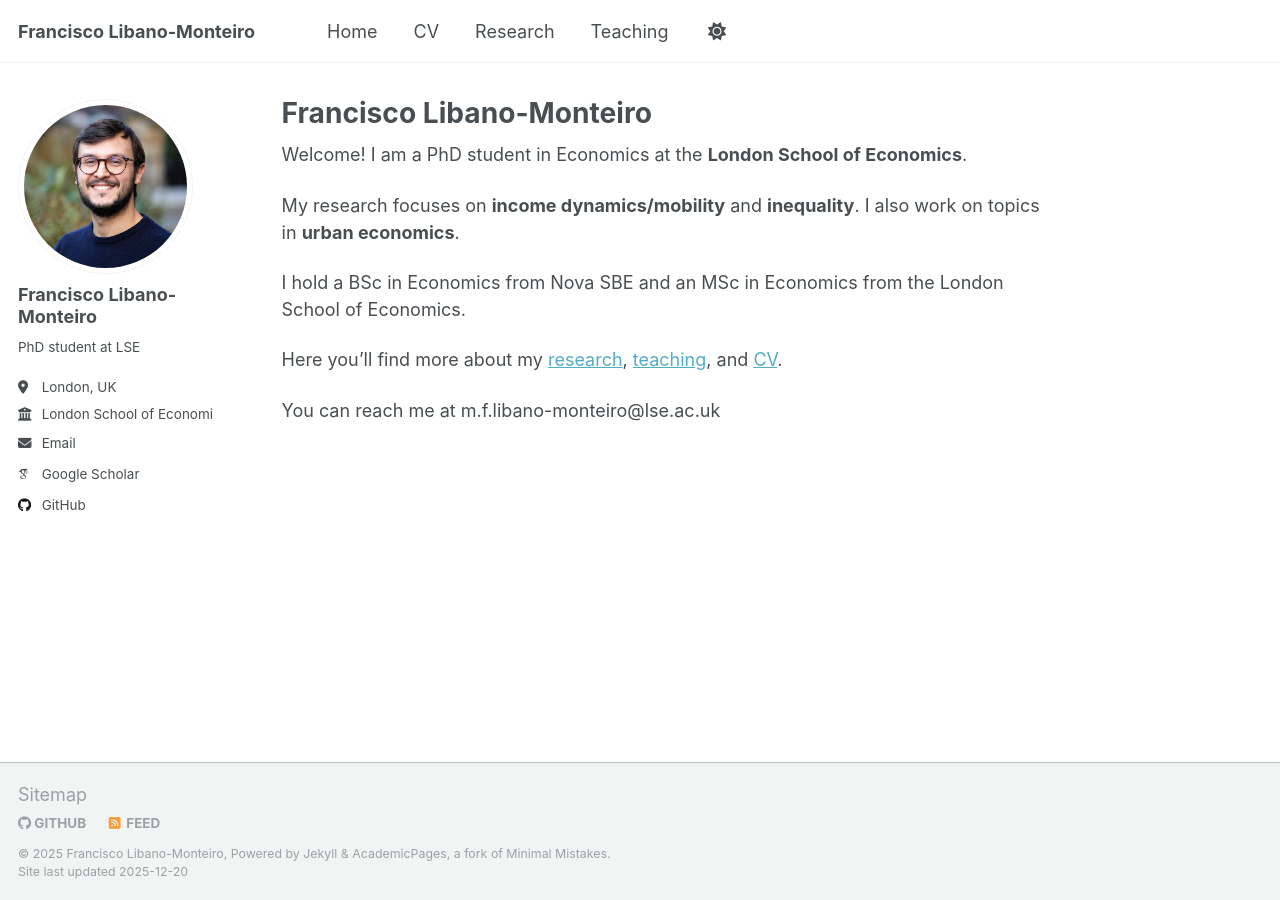
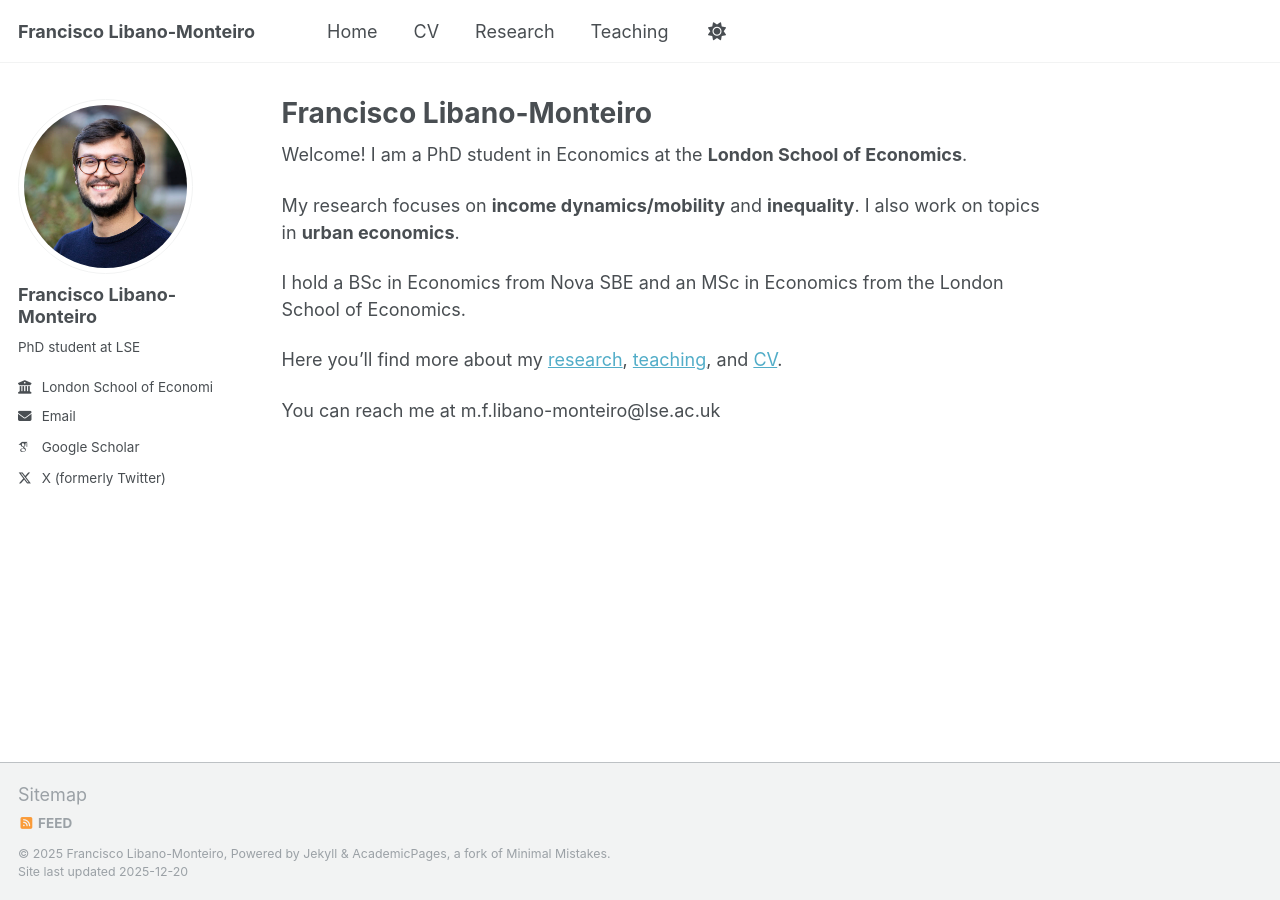
Before and after one commit to mfsdlm98/mfsdlm98.github.io, a Jekyll site: the page built from index.md, in a window 1280 px wide. Built offline with Jekyll 4.4.1, drawn with Linux system fonts in a browser that asks for light colours; some web fonts are replaced.

Commit message:
Update _config.yml

```diff
--- a/_config.yml
+++ b/_config.yml
@@ -17,10 +17,9 @@ author:
   avatar: "phd_picture_lowres.jpg"  # Place this image in /images
   bio: "PhD student at LSE"
   email: "m.f.libano-monteiro@lse.ac.uk"
-  location: "London, UK"
   employer: "London School of Economics"
   googlescholar: "https://scholar.google.co.uk/citations?user=YHtSUGIAAAAJ&hl=pt-PT&oi=ao"
-  github: "mfsdlm98"
+  twitter: "https://x.com/econ_libano"
 
 include:
   - _pages
```
